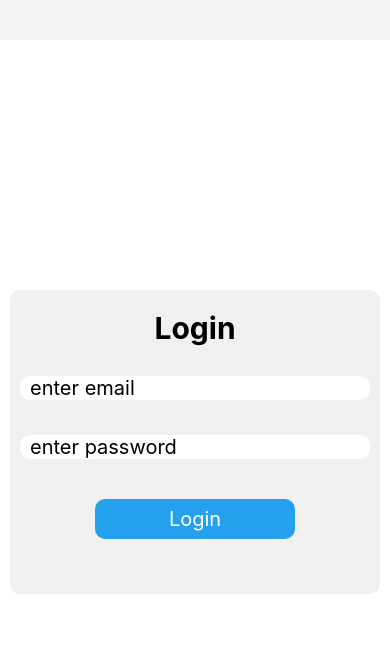
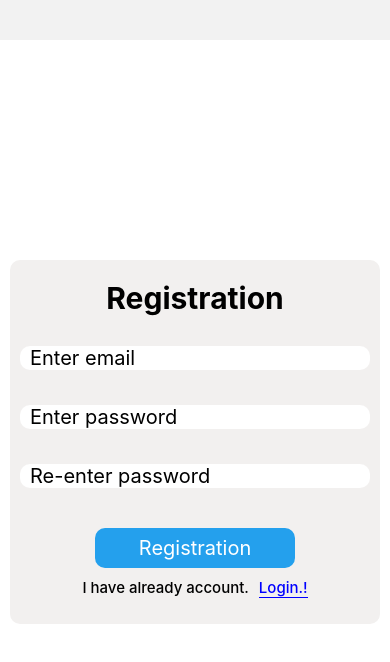
Before and after one commit to sahil-tagline22/FirebaseApp, a React Native app: screen /registration in a window 390 px wide. Before the commit this address had no page. Shown: the top 662 px of the page. Built offline with nearby package versions, Linux system fonts and the light colour scheme.

Commit message:
registration and login screen compleat

```diff
--- a/App.tsx
+++ b/App.tsx
@@ -2,6 +2,7 @@ import { NavigationContainer } from '@react-navigation/native';
 import { createNativeStackNavigator } from '@react-navigation/native-stack';
 import LoginScreen from './src/screen/auth/LoginScreen';
 import HomeScreen from './src/screen/HomeScreen';
+import RegistrationScreen from './src/screen/auth/RegistrationScreen';
 // import Anonymous from './src/screen/Anonymous';
 
 const Stack = createNativeStackNavigator();
@@ -11,6 +12,13 @@ const App = () => {
     <NavigationContainer>
       <Stack.Navigator>
         {/* <Stack.Screen name='anonymous' component={Anonymous} /> */}
+        <Stack.Screen
+          name="registration"
+          component={RegistrationScreen}
+          options={{
+            headerShown: false,
+          }}
+        />
         <Stack.Screen
           name="login"
           component={LoginScreen}
--- a/src/screen/auth/LoginScreen.tsx
+++ b/src/screen/auth/LoginScreen.tsx
@@ -6,7 +6,7 @@ import {
 } from 'react-native';
 import React from 'react';
 import { colors } from '../../theme/Colors';
-import { Formik } from 'formik';
+import { useFormik } from 'formik';
 import * as yup from 'yup';
 import InputText from '../../components/textInputFild/InputText';
 
@@ -18,73 +18,68 @@ import InputText from '../../components/textInputFild/InputText';
 //   handleSubmit : (e?: React.FormEvent<HTMLFormElement> | undefined) => void
 // }
 
-const LoginScreen = () => {
+const LoginScreen = ({navigation}) => {
+
+  const formik = useFormik({
+      initialValues: {
+        email: '',
+        password: '',
+      },
+      validationSchema: yup.object().shape({
+        email: yup
+          .string()
+          .matches(/^([\w-\.]+@([\w-]+\.)+[\w-]{2,4})?$/, 'email is not valid.!')
+          .required('please enter email.!'),
+        password: yup
+          .string()
+          .matches(/^.{6,}$/, 'password must be 6 characters')
+          .required('please enter password'),
+        conformPassword: yup
+          .string()
+          .oneOf([yup.ref('password')], 'Passwords does not match')
+          .required('please enter conformpassword'),
+      }),
+      onSubmit: values => {
+          console.log(values);
+          values.email = '';
+          values.password = '';
+      },
+    });
+
   return (
-    <Formik
-      initialValues={{
-        email : '',
-        password : ''
-      }}
-
-      onSubmit={(values) => {
-        console.log(values);
-        values.email = ""
-        values.password = ""
-      }}
-
-      validationSchema={yup.object().shape({
-        email : yup.string()
-                  .matches(/^([\w-\.]+@([\w-]+\.)+[\w-]{2,4})?$/, 'email is not valid.!')
-                  .required('please enter email.!'),
-        password : yup.string()
-                      .matches(/^.{6,}$/,'password must be 6 characters')
-                      .required('please enter password')
-      })}>
-
-      {({values,errors,handleChange,touched,handleSubmit,})=>(
         <View style={styles.container}>
           <View style={styles.loginContainer}>
             <Text style={styles.title}>Login</Text>
 
-            {/* <TextInput
-              placeholder="Enter email"
-              style={styles.textInput}
-              value={values.email}
-              onChangeText={handleChange('email')}
-            />
-            {touched.email && errors.email && (<Text style={styles.errorText}>{errors.email}</Text>)} */}
-
             <InputText
               placeHolder={"enter email"}
-              values={values.email}
-              handleChange={handleChange('email')}
+              values={formik.values.email}
+              handleChange={formik.handleChange('email')}
               label={'email'}
-              touched={touched.email}
-              errors={errors.email}
+              touched={formik.touched.email}
+              errors={formik.errors.email}
             />
 
             <InputText
               placeHolder={"enter password"}
-              values={values.password}
-              handleChange={handleChange('password')}
+              values={formik.values.password}
+              handleChange={formik.handleChange('password')}
               label={'password'}
-              touched={touched.password}
-              errors={errors.password}
+              touched={formik.touched.password}
+              errors={formik.errors.password}
             />
 
-
-            {/* <TextInput placeholder="Enter password" style={styles.textInput} value={values.password} onChangeText={handleChange('password')} />
-            {touched.password && errors.password && (<Text style={styles.errorText}>{errors.password}</Text>)} */}
-
-            <TouchableOpacity style={styles.loginBtn} onPress={handleSubmit}>
+            <TouchableOpacity style={styles.loginBtn} onPress={formik.handleSubmit}>
               <Text style={styles.btnText}>Login</Text>
             </TouchableOpacity>
 
+            <View style={styles.footer}>
+              <Text style={styles.textLine}>Dont any account.</Text>
+              <Text style={styles.textLogin} onPress={()=>navigation.replace("registration")}>Registration.!</Text>
+            </View>
+
           </View>
         </View>
-      )}
-
-    </Formik>
   );
 };
 
@@ -109,15 +104,6 @@ const styles = StyleSheet.create({
     marginTop: 20,
     fontWeight: '700',
   },
-  // textInput: {
-  //   backgroundColor: '#fff',
-  //   marginHorizontal: 10,
-  //   fontSize: 20,
-  //   paddingLeft: 10,
-  //   borderRadius: 10,
-  //   marginTop: 30,
-  //   marginBottom: 5,
-  // },
   loginBtn: {
     backgroundColor: colors.button.button,
     height:40,
@@ -137,5 +123,22 @@ const styles = StyleSheet.create({
     color:"red",
     marginBottom:-10,
     marginLeft:15
+  },
+  footer:{
+    flexDirection:"row",
+    gap:10,
+    justifyContent:"center",
+    marginTop:10
+  },
+  textLine:{
+    fontSize:15,
+    fontWeight:"500"
+  },
+  textLogin:{
+    fontSize:15,
+    fontWeight:"500",
+    color:colors.text.blue,
+    borderBottomWidth:1,
+    borderBottomColor:colors.text.blue
   }
 });
--- /dev/null
+++ b/src/screen/auth/RegistrationScreen.tsx
@@ -0,0 +1,136 @@
+import { StyleSheet, Text, TouchableOpacity, View } from 'react-native';
+import React from 'react';
+import { colors } from '../../theme/Colors';
+import { useFormik } from 'formik';
+import * as yup from 'yup';
+import InputText from '../../components/textInputFild/InputText';
+
+const RegistrationScreen = ({navigation}) => {
+
+  const formik = useFormik({
+    initialValues: {
+      email: '',
+      password: '',
+      conformPassword: '',
+    },
+    validationSchema: yup.object().shape({
+      email: yup
+        .string()
+        .matches(/^([\w-\.]+@([\w-]+\.)+[\w-]{2,4})?$/, 'email is not valid.!')
+        .required('please enter email.!'),
+      password: yup
+        .string()
+        .matches(/^.{6,}$/, 'password must be 6 characters')
+        .required('please enter password'),
+      conformPassword: yup
+        .string()
+        .oneOf([yup.ref('password')], 'Passwords does not match')
+        .required('please enter conformpassword'),
+    }),
+    onSubmit: values => {
+        console.log(values);
+        values.email = '';
+        values.password = '';
+        values.conformPassword = '';
+    },
+  });
+
+  return (
+    <View style={styles.container}>
+      <View style={styles.loginContainer}>
+        <Text style={styles.title}>Registration</Text>
+
+        <InputText
+          placeHolder={'Enter email'}
+          values={formik.values.email}
+          handleChange={formik.handleChange('email')}
+          label={'email'}
+          touched={formik.touched.email}
+          errors={formik.errors.email}
+        />
+
+        <InputText
+          placeHolder={'Enter password'}
+          values={formik.values.password}
+          handleChange={formik.handleChange('password')}
+          label={'password'}
+          touched={formik.touched.password}
+          errors={formik.errors.password}
+        />
+
+        <InputText
+          placeHolder={'Re-enter password'}
+          values={formik.values.conformPassword}
+          handleChange={formik.handleChange('conformPassword')}
+          label={'conformPassword'}
+          touched={formik.touched.conformPassword}
+          errors={formik.errors.conformPassword}
+        />
+
+        <TouchableOpacity style={styles.loginBtn} onPress={formik.handleSubmit}>
+          <Text style={styles.btnText}>Registration</Text>
+        </TouchableOpacity>
+
+        <View style={styles.footer}>
+          <Text style={styles.textLine}>I have already account.</Text>
+          <Text style={styles.textLogin} onPress={()=>navigation.replace("login")}>Login.!</Text>
+        </View>
+
+      </View>
+    </View>
+  );
+};
+
+export default RegistrationScreen;
+
+const styles = StyleSheet.create({
+  container: {
+    flex: 1,
+    marginTop: 40,
+    backgroundColor: colors.background,
+  },
+  loginContainer: {
+    backgroundColor: colors.screen,
+    flex: 1,
+    marginHorizontal: 10,
+    marginVertical: 220,
+    borderRadius: 10,
+  },
+  title: {
+    textAlign: 'center',
+    fontSize: 30,
+    marginTop: 20,
+    fontWeight: '700',
+  },
+  loginBtn: {
+    backgroundColor: colors.button.button,
+    height: 40,
+    width: 200,
+    alignSelf: 'center',
+    marginTop: 35,
+    borderRadius: 10,
+    justifyContent: 'center',
+    alignItems: 'center',
+  },
+  btnText: {
+    fontSize: 20,
+    color: colors.text.inverted,
+  },
+  footer:{
+    flexDirection:"row",
+    gap:10,
+    justifyContent:"center",
+    marginTop:10
+  },
+  textLine:{
+    fontSize:15,
+    fontWeight:"500"
+  },
+  textLogin:{
+    fontSize:15,
+    fontWeight:"500",
+    color:colors.text.blue,
+    borderBottomWidth:1,
+    borderBottomColor:colors.text.blue
+  }
+});
```
Also changed, not shown: src/screen/auth/Registration.tsx (deleted, +0 -14 lines).
